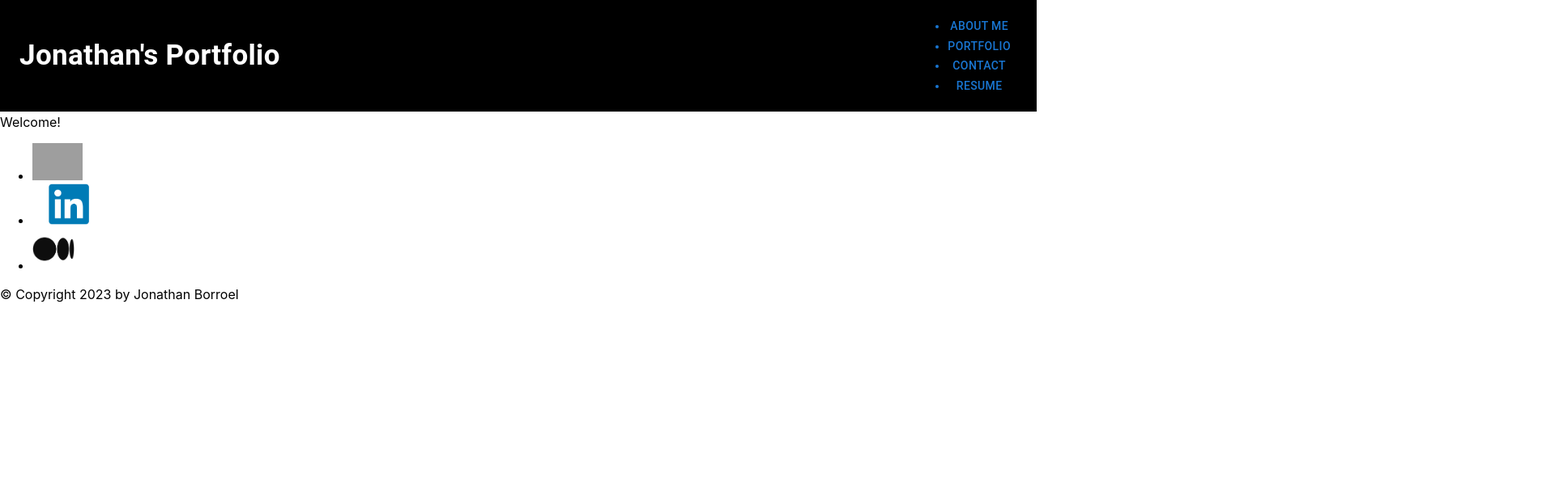
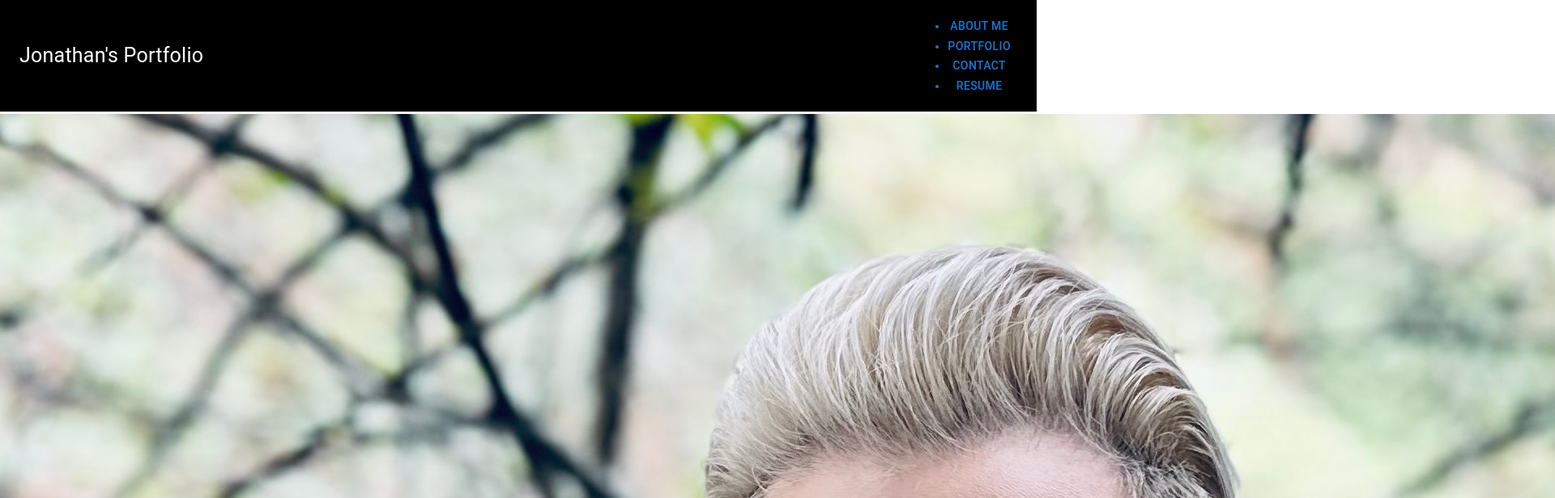
Before and after one commit to jonnyboy808/updated-react-portfolio, a React (Create React App) app: page / in a window 1280 px wide. Shown: the top 616 px of the page at 81% size, 1920 px wide, since content can reach past the window. Built offline with nearby package versions, Linux system fonts and the light colour scheme; grey boxes are pictures that could not be loaded.

Commit message:
added to main.js code to render correctly with mui

```diff
--- a/src/components/About.js
+++ b/src/components/About.js
@@ -1,12 +1,14 @@
 import React from "react";
+import proPic from "../assets/images/proPic.jpeg";
 
 function About() {
   return (
     <section className="sections">
       <h2>About Me</h2>
         <div className="about-me">
+          <img src={proPic} alt="Profile of Jonathan." />
           <p>
-            Welcome!
+            Welcome to my portfolio! Thank you so much for visiting my page and taking a look around. I am a soon to graduate student within UC Berkeley's extension for coding. Learning all of the skills that it take to become a full stack web developer. While the journey has been challenging, I will admit it has opened my eyes and interest to get down to the basic workings of how we all interact and navigate throughout the web.
           </p>
         </div>
     </section>
--- a/src/components/Main.js
+++ b/src/components/Main.js
@@ -1,41 +1,46 @@
+// SOURCE: Material UI Docs for Responsive App Bar with Drawer
+// https://mui.com/material-ui/react-app-bar/#responsive-app-bar-with-drawer
+
 import React from "react";
 import Navbar from "./Navbar";
-import AppBar from "@mui/material/AppBar";
 import Box from "@mui/material/Box";
-import Divider from "@mui/material/Divider";
 import Drawer from "@mui/material/Drawer";
+import Typography from "@mui/material/Typography";
+import ListItem from "@mui/material/ListItem";
+import ListItemButton from "@mui/material/ListItemButton";
 import IconButton from "@mui/material/IconButton";
 import List from "@mui/material/List";
-import ListItem from "@mui/material/ListItem";
-import ListItemButton from "@mui/material/ListItemButton";
+import AppBar from "@mui/material/AppBar";
 import MenuIcon from "@mui/icons-material/MenuRounded";
 import Toolbar from "@mui/material/Toolbar";
-import Typography from "@mui/material/Typography";
 import Button from "@mui/material/Button";
 
-const drawerWidth = 240;
+const drawerWidth = 190;
 
+// set up for  appbar
 function Main(props) {
   const { window } = props;
   const [mobileOpen, setMobileOpen] = React.useState(false);
-    const {
-      pages = [],
-      setCurrentPage,
-      currentPage,
-    } = props;
+  const { pages = [], setCurrentPage, currentPage } = props;
 
   const handleDrawerToggle = () => {
     setMobileOpen(!mobileOpen);
   };
 
+  // Navbar
   const drawer = (
     <Box
+      onClick={handleDrawerToggle}
+      // pop back navbar menu
+      sx={{
+        textAlign: "center",
+        backgroundColor: "black",
+      }}
     >
       <Typography variant="h6" sx={{ my: 2, fontWeight: "bold" }}>
         MENU
       </Typography>
-      <Divider sx={{ backgroundColor: 'white' }} />
-      <List sx={{ textAlign: "center"}}>
+      <List sx={{ textAlign: "center" }}>
         <ListItem>
           <ListItemButton>
             <Navbar
@@ -52,41 +57,41 @@ function Main(props) {
   const container =
     window !== undefined ? () => window().document.body : undefined;
 
+  // Navbar styling
   return (
     <Box posistion="fixed">
-      <AppBar component="Navbar" elevation={0} sx={{ backgroundColor: "black" }}>
+      <AppBar
+        component="Navbar"
+        elevation={0}
+        sx={{ backgroundColor: "black" }}
+      >
         {" "}
+        {/* Adjust Nav links to right */}
         <Toolbar sx={{ backgroundColor: "black" }}>
           <IconButton
-            aria-label="open drawer"
-            edge="start"
             onClick={handleDrawerToggle}
             sx={{
               flexGrow: -1,
-              backgroundColor: "black",
               color: "white",
-              marginLeft: 'auto',
+              marginLeft: "auto",
               display: { md: "none" },
             }}
           >
-            <MenuIcon sx={{ fontSize: 50, margin: '10px 10px 5px 10px' }} />
+            <MenuIcon sx={{ fontSize: 45 }} />
           </IconButton>
 
+          {/* My name in the top left of every page */}
           <Typography
             component="div"
             sx={{
               flex: 1,
-              display: {
-                xs: "none",
-                md: "block",
-                fontSize: "35px",
-                fontWeight: "bold"
-              },
+              display: { xs: "none", md: "block", fontSize: "25px" },
             }}
           >
             Jonathan's Portfolio
           </Typography>
 
+          {/* Navbar links styling */}
           <Box sx={{ display: { xs: "none", md: "block" } }}>
             <Button>
               <Navbar
@@ -99,6 +104,7 @@ function Main(props) {
         </Toolbar>
       </AppBar>
 
+      {/* Navbar that comes from clicking 3 lines */}
       <Box component="Drawer">
         {" "}
         <Drawer
@@ -107,13 +113,9 @@ function Main(props) {
           anchor="right"
           open={mobileOpen}
           onClose={handleDrawerToggle}
-          ModalProps={{
-            keepMounted: true,
-          }}
           sx={{
             display: { xs: "block", md: "none" },
             "& .MuiDrawer-paper": {
-              boxSizing: "border-box",
               width: drawerWidth,
             },
           }}
```
Also changed, not shown: src/assets/images/github.svg (renamed from src/assets/images/octocat-icon.svg). Lines whose indentation alone changed are shown as unchanged.
